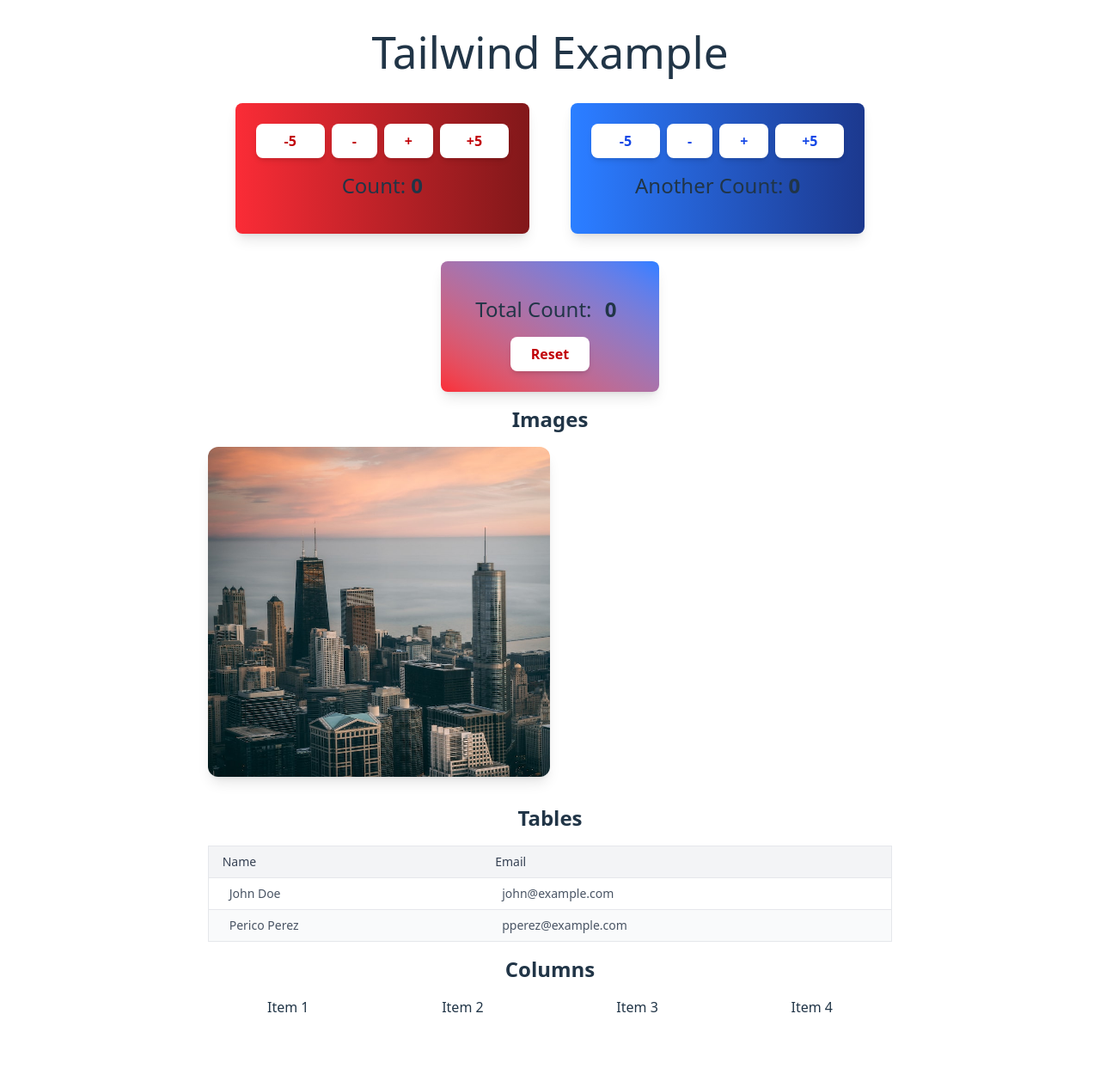
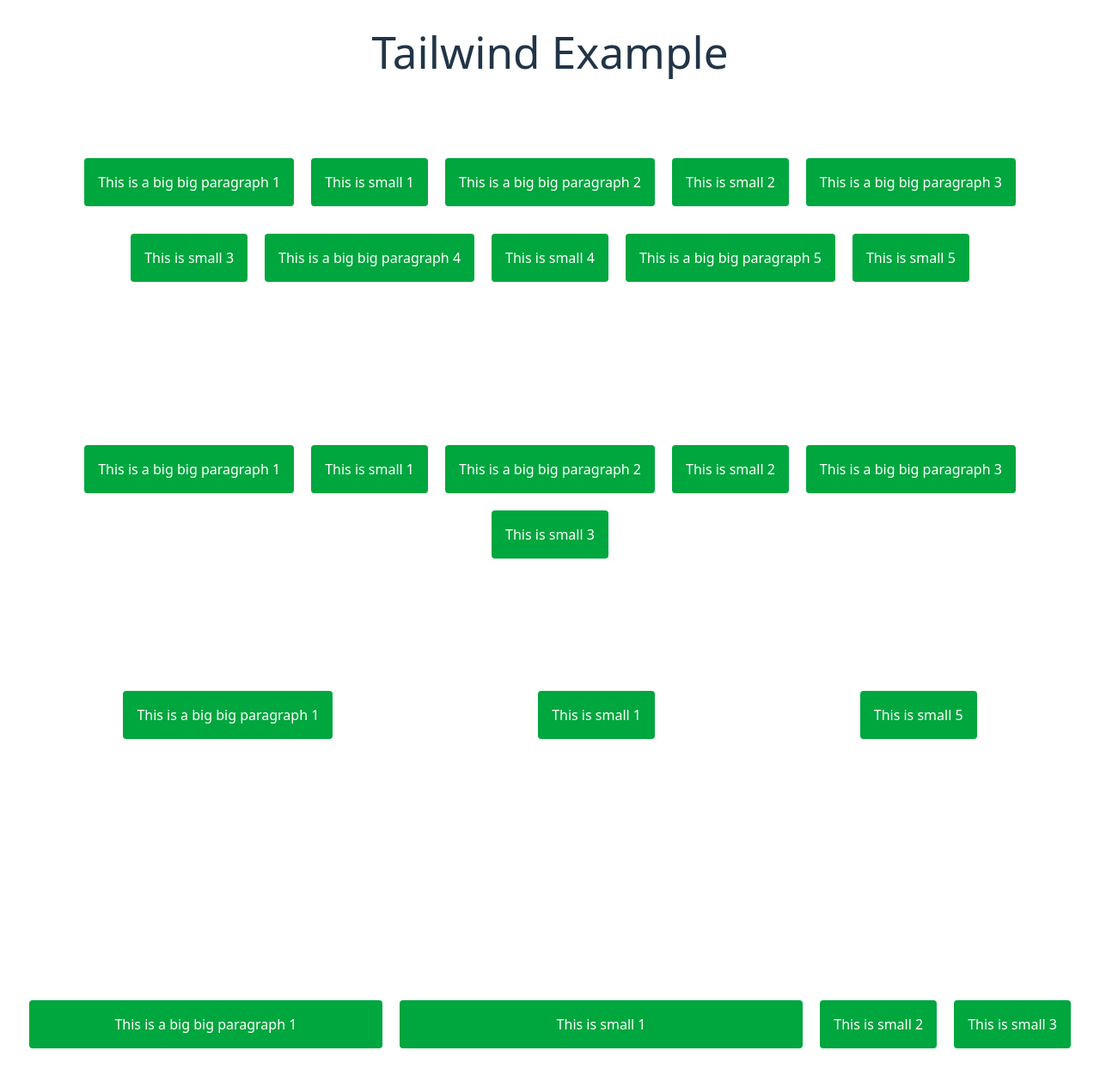
Before and after one commit to dominioncfg/react-demo, a React (Vite) app: page / in a window 1280 px wide. Shown: the top 1258 px of the page at 86% size. Before the commit the page ends 1216 px from the top, so only its background shows below. Built offline with nearby package versions, Linux system fonts and the light colour scheme.

Commit message:
Use Flex in Tailwind

```diff
--- /dev/null
+++ b/src/10.tailwind/02.flex/MyFlexPage.tsx
@@ -0,0 +1,47 @@
+export const MyFlexPage = () => {
+  return (
+    <section className="text-white">
+      <h2 className="mt-8 mb-4 text-4xl">Wrap</h2>
+      <div className="*:p-4 *:bg-green-600 *:rounded flex flex-row h-40 border-2 flex-wrap gap-5 justify-center items-center">
+        <p>This is a big big paragraph 1</p>
+        <p>This is small 1</p>
+        <p>This is a big big paragraph 2</p>
+        <p>This is small 2</p>
+        <p>This is a big big paragraph 3</p>
+        <p>This is small 3</p>
+        <p>This is a big big paragraph 4</p>
+        <p>This is small 4</p>
+        <p>This is a big big paragraph 5</p>
+        <p>This is small 5</p>
+      </div>
+      <h2 className="mt-8 mb-4 text-4xl">Align Content (When you use flex-wrap, you get multiple lines of flex items — and at that point, the property that controls alignment between those lines is)</h2>
+      <div className="*:p-4 *:bg-green-600 *:rounded flex flex-row h-40 border-2 flex-wrap gap-5  justify-center content-center">
+        <p>This is a big big paragraph 1</p>
+        <p>This is small 1</p>
+        <p>This is a big big paragraph 2</p>
+        <p>This is small 2</p>
+        <p>This is a big big paragraph 3</p>
+        <p>This is small 3</p>
+      </div>
+      <h2 className="mt-8 mb-4 text-4xl">Justify Main Axis and Align Cross Axis</h2>
+      <div className="*:p-4 *:bg-green-600 *:rounded flex flex-row h-40 border-2 flex-wrap gap-5 justify-around items-center">
+        <p>This is a big big paragraph 1</p>
+        <p>This is small 1</p>
+        <p>This is small 5</p>
+      </div>
+
+      <h2 className="mt-8 mb-4 text-4xl">
+        Grow (Controls whether a flex item can grow to fill available space)
+      </h2>
+      <h2 className="mt-8 mb-4 text-4xl">
+        Shrink (Controls whether a flex item can shrink when there’s not enough space.)
+      </h2>
+      <div className="*:p-4 *:bg-green-600 *:rounded flex flex-row h-40 border-2 flex-wrap gap-5 justify-around items-center">
+        <p className="grow">This is a big big paragraph 1</p>
+        <p className="grow-2">This is small 1</p>
+        <p className="shrink-0">This is small 2</p>
+        <p className="">This is small 3</p>
+      </div>
+    </section>
+  )
+}
--- a/src/10.tailwind/MyTailwindPage.tsx
+++ b/src/10.tailwind/MyTailwindPage.tsx
@@ -1,10 +1,10 @@
-import { MyBasicsOnTailwindPage } from './01.basic/MyBasicsOnTailwindPage';
+import { MyFlexPage } from './02.flex/MyFlexPage';
 
 export const MyTailwindPage = () => {
   return (
     <div>
       <h1>Tailwind Example</h1>
-      <MyBasicsOnTailwindPage />
+      <MyFlexPage />
     </div>
   );
 };
```
Also changed, not shown: todo.txt, 1 other file (tests, documents, lock files or other folders).
